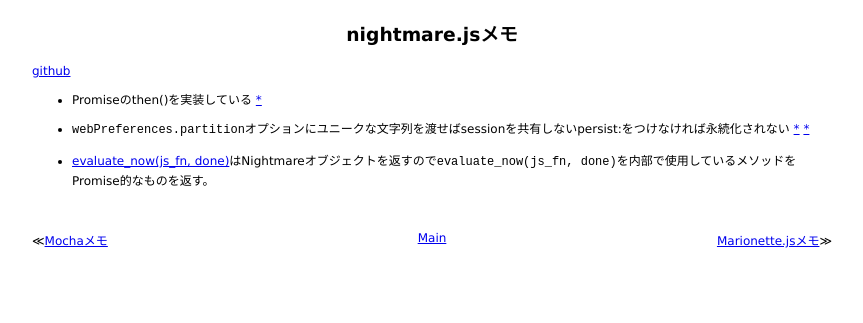
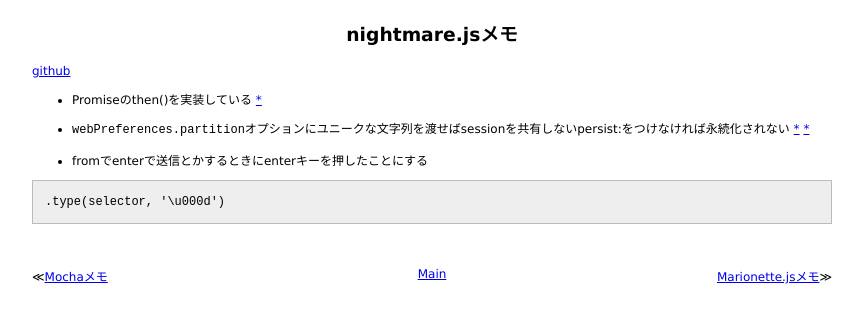
Before and after one commit to 38elements/38elements.github.com, a Jekyll site: the page built from _posts/2016-09-23-nightmarejs.md, in a window 1280 px wide. Shown: the top 323 px of the page, without its empty margins (208-1071 px from the left). Built offline with Jekyll 4.4.1, drawn with Linux system fonts in a browser that asks for light colours.

Commit message:
Update 2016-09-23-nightmarejs.md

````diff
--- a/_posts/2016-09-23-nightmarejs.md
+++ b/_posts/2016-09-23-nightmarejs.md
@@ -8,4 +8,8 @@ title: nightmare.jsメモ
 
 * `webPreferences.partition`オプションにユニークな文字列を渡せばsessionを共有しないpersist:をつけなければ永続化されない [\*](https://github.com/segmentio/nightmare#nightmareoptions)  [\*](https://github.com/electron/electron/blob/master/docs/api/browser-window.md#new-browserwindowoptions)
 
-* [evaluate_now(js_fn, done)](https://github.com/segmentio/nightmare/blob/1aac3062153131391f853d24b1f74e191ed01451/lib/nightmare.js#L349)はNightmareオブジェクトを返すので`evaluate_now(js_fn, done)`を内部で使用しているメソッドをPromise的なものを返す。
+* fromでenterで送信とかするときにenterキーを押したことにする
+
+```
+.type(selector, '\u000d')
+```
````
